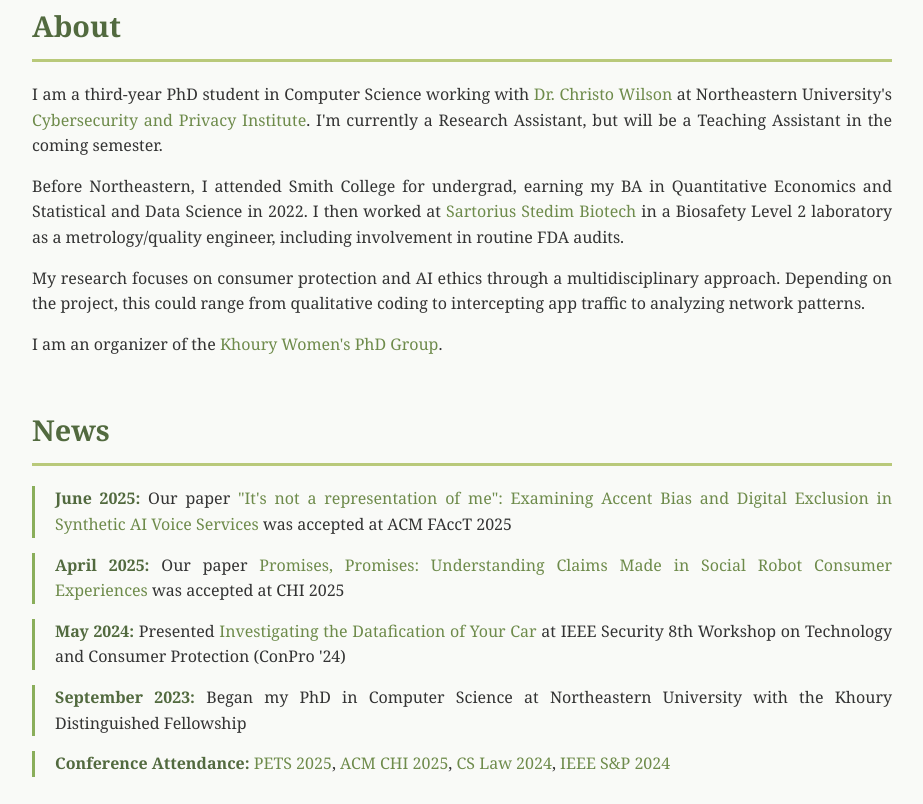
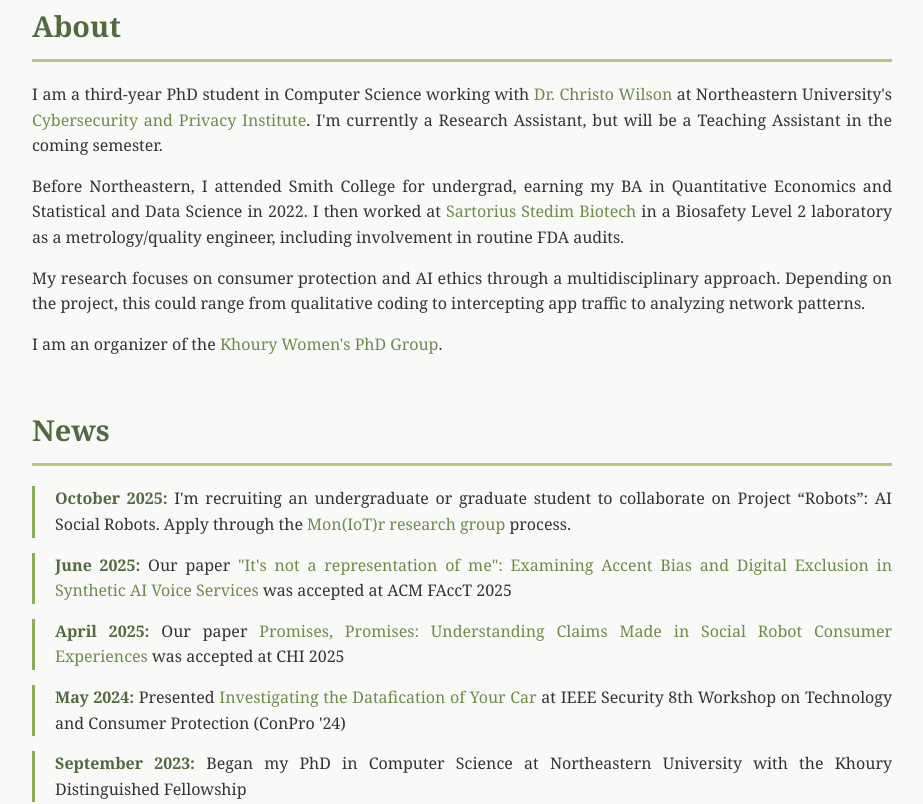
Before and after one commit to SarahGillespie/sarahgillespie.github.io, a plain HTML site: page index.html in a window 1280 px wide. Shown: the part 357-1161 px from the top of the page, without its empty margins (178-1101 px from the left). Drawn offline with Linux system fonts and the light colour scheme.

Commit message:
Add files via upload

```diff
--- a/index.html
+++ b/index.html
@@ -201,6 +201,9 @@
         <section id="news">
             <h2>News</h2>
             <div class="news-item">
+                <p><strong>October 2025:</strong> I'm recruiting an undergraduate or graduate student to collaborate on Project “Robots”: AI Social Robots. Apply through the <a href="https://moniotrlab.khoury.northeastern.edu/students-projects/" target="_blank">Mon(IoT)r research group</a> process.</p>
+            </div>
+            <div class="news-item">
                 <p><strong>June 2025:</strong> Our paper <a href="https://github.com/SarahGillespie/sarahgillespie.github.io/blob/main/AccentBias.pdf" target="_blank">"It's not a representation of me": Examining Accent Bias and Digital Exclusion in Synthetic AI Voice Services</a> was accepted at ACM FAccT 2025</p>
             </div>
             <div class="news-item">
```
